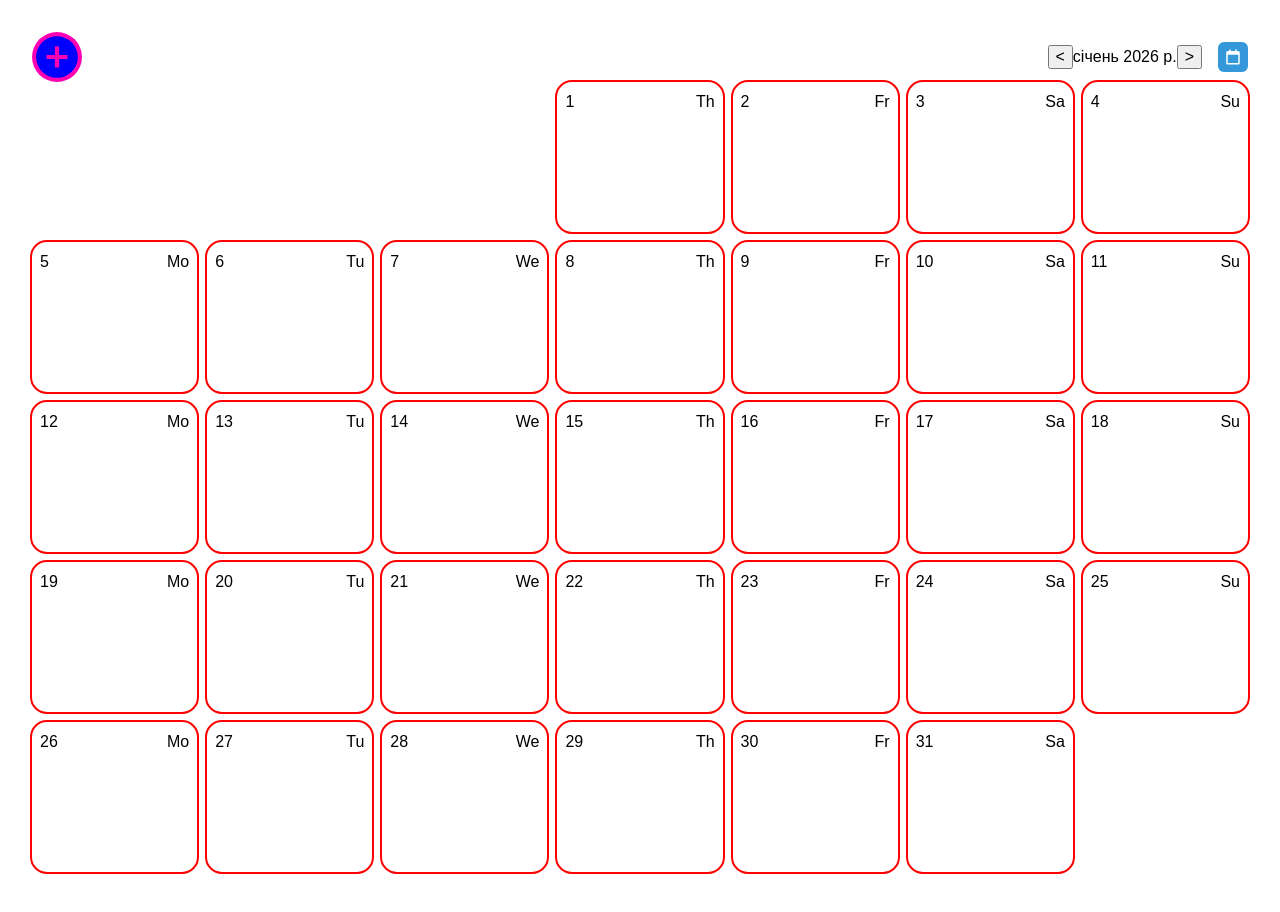
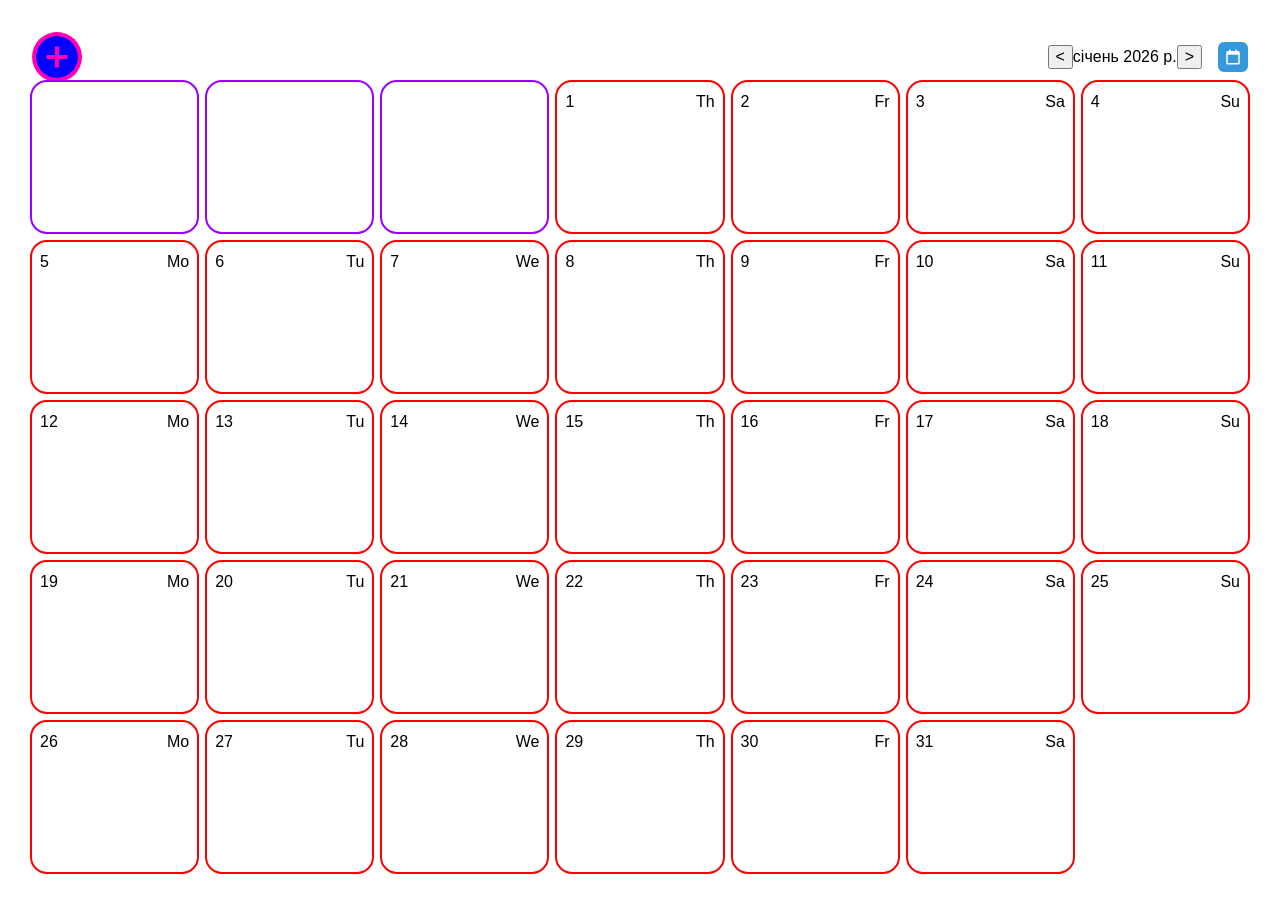
Before and after one commit to yurikorock/CalendarEvents, a React (Vite) app: page / in a window 1280 px wide. Shown: the top 912 px of the page. Built offline with nearby package versions, Linux system fonts and the light colour scheme.

Commit message:
feat: date fill in form, when user click on day in calendar

```diff
--- a/src/App.jsx
+++ b/src/App.jsx
@@ -3,6 +3,7 @@ import "./App.css";
 import FormIdea from "./components/FormIdea/FormIdea.jsx";
 import UserBar from "./components/UserBar/UserBar.jsx";
 import CalendarGrid from "./components/CalendarGrid/CalendarGrid.jsx";
+import { formatDateForInput } from "./utils/formatDate.js";
 
 function App() {
   const [open, setIsOpen] = useState(false);
@@ -10,7 +11,8 @@ function App() {
   const [tasks, setTasks] = useState(() => {
     return JSON.parse(localStorage.getItem("tasks")) ?? [];
   });
-  const [selectedDate, setSelectedDate] = useState();
+  const [selectedDate, setSelectedDate] = useState(new Date());
+  const initialDateTime = formatDateForInput(selectedDate);
 
   useEffect(() => {
     localStorage.setItem("tasks", JSON.stringify(tasks));
@@ -27,6 +29,7 @@ function App() {
           setIsOpen={setIsOpen}
           setTasks={setTasks}
           currentDate={currentDate}
+          initialDateTime={initialDateTime}
         />
       )}
       <CalendarGrid
--- a/src/components/CalendarGrid/CalendarGrid.module.css
+++ b/src/components/CalendarGrid/CalendarGrid.module.css
@@ -4,3 +4,12 @@
     grid-template-rows: repeat(6, 150px);
     gap: 10px;
 }
+
+.emptyCell {
+    display: flex;
+    flex-direction: column;
+    align-items: center;
+    outline: 2px solid rgb(153, 0, 255);
+    padding: 8px;
+    border-radius: 15px;
+}
--- a/src/components/FormIdea/FormIdea.jsx
+++ b/src/components/FormIdea/FormIdea.jsx
@@ -2,10 +2,10 @@ import { useEffect, useState } from "react";
 import css from "./FormIdea.module.css";
 import { nanoid } from "nanoid";
 
-export default function FormIdea({ setIsOpen, setTasks }) {
+export default function FormIdea({ setIsOpen, setTasks, initialDateTime }) {
   const [title, setTitle] = useState("");
   const [descr, setDescr] = useState("");
-  const [datetime, setDatetime] = useState("");
+  const [datetime, setDatetime] = useState(initialDateTime);
 
   const isFormValid = title.trim() !== "" && datetime !== "";
 
@@ -17,6 +17,7 @@ export default function FormIdea({ setIsOpen, setTasks }) {
     };
 
     window.addEventListener("keydown", handleKeyDown);
+
     return () => {
       window.removeEventListener("keydown", handleKeyDown);
     };
--- /dev/null
+++ b/src/utils/formatDate.js
@@ -0,0 +1,8 @@
+export function formatDateForInput(date) {
+  if (!date) return "";
+  const year = date.getFullYear();
+  const month = (date.getMonth() + 1).toString().padStart(2, "0");
+  const day = date.getDate().toString().padStart(2, "0");
+
+  return `${year}-${month}-${day}T00:00`;
+}
```
